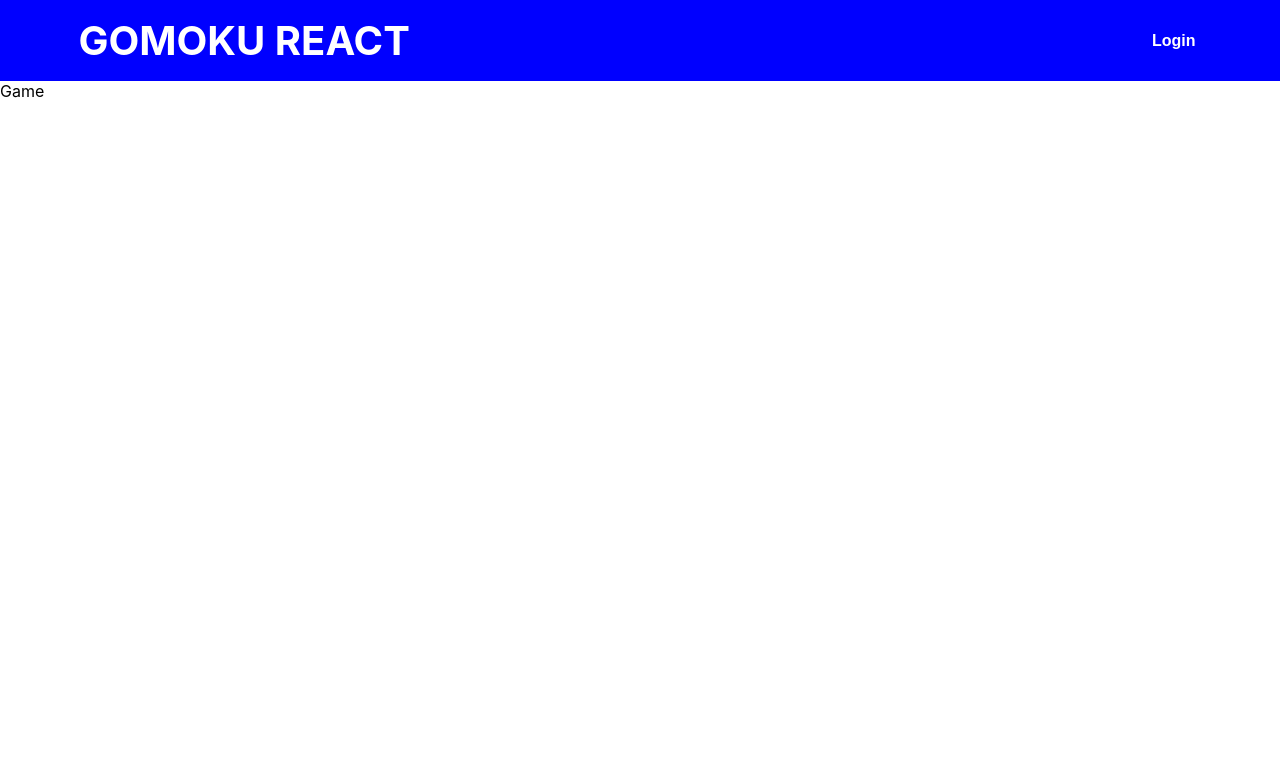
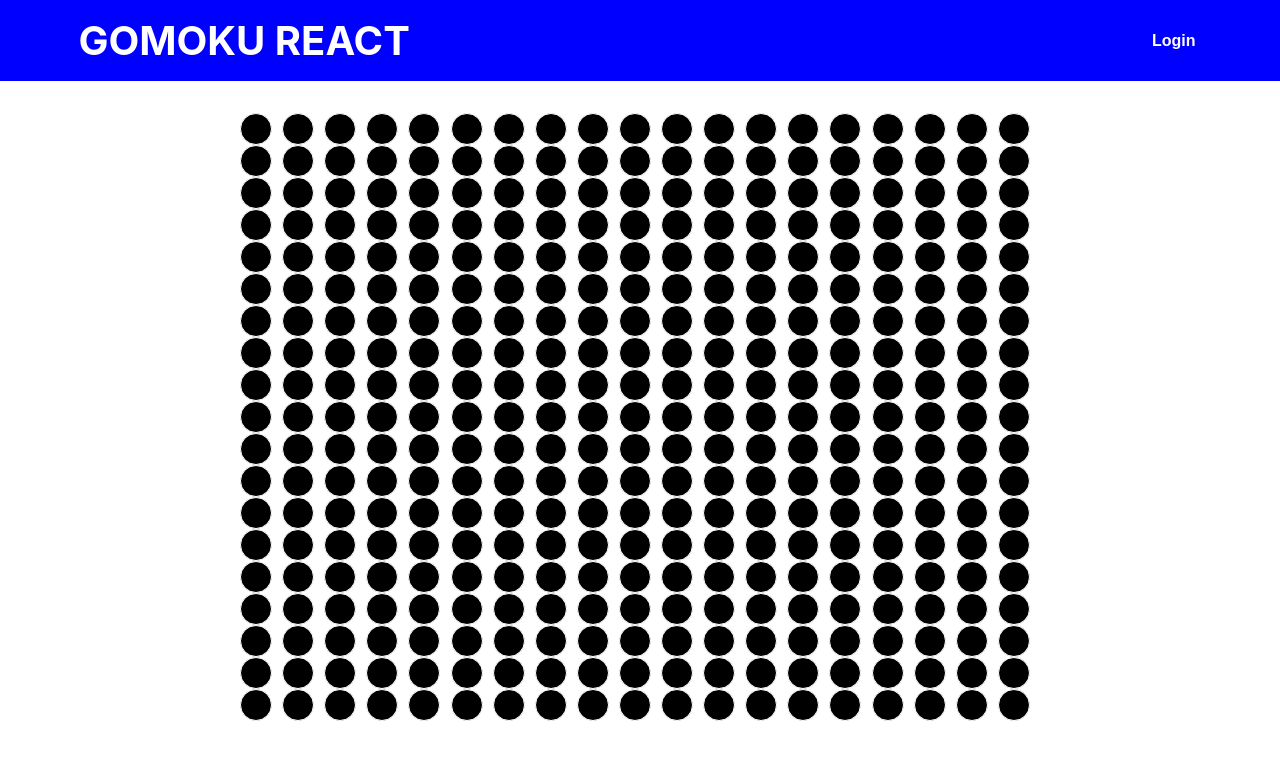
Before and after one commit to bld47282/gomoku-react, a React (Create React App) app: page /game in a window 1280 px wide. Shown: the top 760 px of the page. Built offline with nearby package versions, Linux system fonts and the light colour scheme.

Commit message:
Display board on Game page

```diff
--- a/src/pages/Game.tsx
+++ b/src/pages/Game.tsx
@@ -1,5 +1,41 @@
+import { useContext, useState } from "react"
+import style from './Game.module.css'
+import { SQUARE_STATUS } from "../constants"
+import { UserContext } from "../context"
+import { Square as SquareType } from "../types"
+import { Square } from "../components"
+
 export default function Game() {
+  const user = useContext(UserContext)
+  const [board, setBoard] = useState<SquareType[] | null>(null)
+
+  if (!user.gameSize) {
+    user.gameSize = 19
+  }
+
+  if (!board) {
+    const newBoard: SquareType[] = []
+    for (let i = 0; i < (user.gameSize * user.gameSize); i++) {
+      const newSquare: SquareType = {
+        state: SQUARE_STATUS.BLACK,
+        turn: null
+      }
+      newBoard.push(newSquare)
+    }
+    setBoard(newBoard)
+  }
+
+  console.log(board)
   return (
-    <div>Game</div>
+    <div className={style.container}>
+      <div
+        className={style.grid}
+        style={{ gridTemplateColumns: `repeat(${user.gameSize}, 1fr)`}}
+      >
+        {board?.map((x, index) => (
+          <Square state={x.state} turn={x.turn} key={index}></Square>
+        ))}
+      </div>
+    </div>
   )
 }
```
